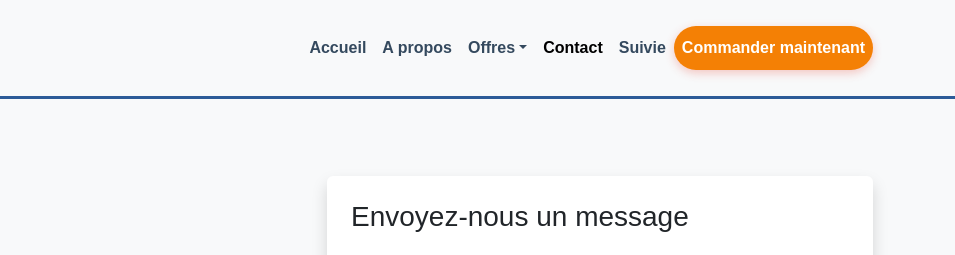
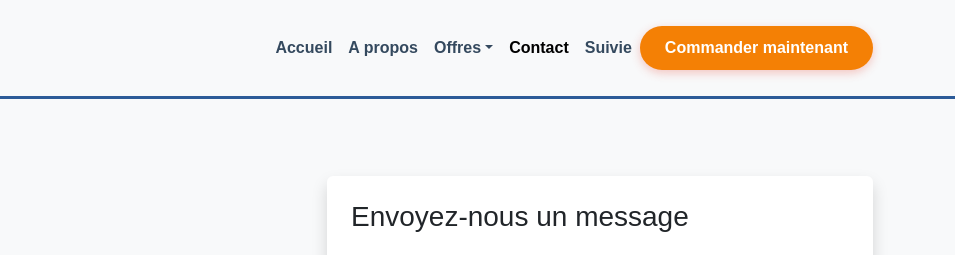
Before and after one commit to NexusFantome/Livraison, a plain HTML site: page contact.html in a window 1280 px wide. Shown: the top 255 px of the page, 325-1280 px from the left. Drawn offline with nearby package versions, Linux system fonts and the light colour scheme.

Commit message:
Update contact.html

```diff
--- a/contact.html
+++ b/contact.html
@@ -229,7 +229,7 @@
               <a class="nav-link" href="#">Suivie</a>
             </li>
             <li class="nav-item">
-              <a class="nav-link nav-btn btn" href="#">Commander maintenant</a>
+              <a class="nav-btn btn" href="#">Commander maintenant</a>
             </li>
           </ul>
         </div>
```
